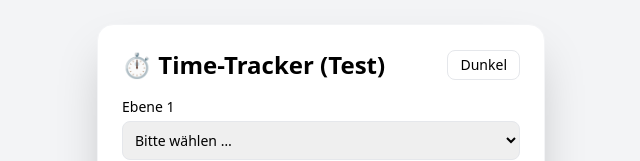
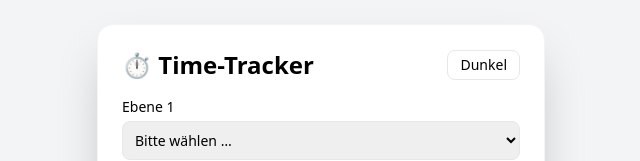
Before and after one commit to Schmiddi-85/time-tracker, a React (Vite) app: page / in a window 1280 px wide. Shown: the top 161 px of the page, without its empty margins (319-959 px from the left). Built offline with nearby package versions, Linux system fonts and the light colour scheme; no server answers.

Commit message:
Aktive Session-Check & Live-Webhooks integriert

```diff
--- a/src/App.jsx
+++ b/src/App.jsx
@@ -1,7 +1,7 @@
 import { useEffect, useState } from "react";
 
-const N8N_URL = "https://michaelschmid.app.n8n.cloud/webhook-test/080807d6-ddf1-4be5-b70f-89df3ed959bd";
-const N8N_GET_SESSION = "https://michaelschmid.app.n8n.cloud/webhook-test/get-active-session";
+const N8N_URL = "https://michaelschmid.app.n8n.cloud/webhook/080807d6-ddf1-4be5-b70f-89df3ed959bd";
+const N8N_GET_SESSION = "https://michaelschmid.app.n8n.cloud/webhook/get-active-session";
 
 function classNames(...arr) {
   return arr.filter(Boolean).join(" ");
@@ -209,7 +209,7 @@ export default function App() {
         )}
       >
         <header className="flex items-center justify-between mb-4">
-          <h1 className="text-2xl font-bold">⏱ Time-Tracker (Test)</h1>
+          <h1 className="text-2xl font-bold">⏱ Time-Tracker</h1>
           <button
             onClick={() => setTheme(theme === "light" ? "dark" : "light")}
             className="px-3 py-1 rounded-lg text-sm border"
```
